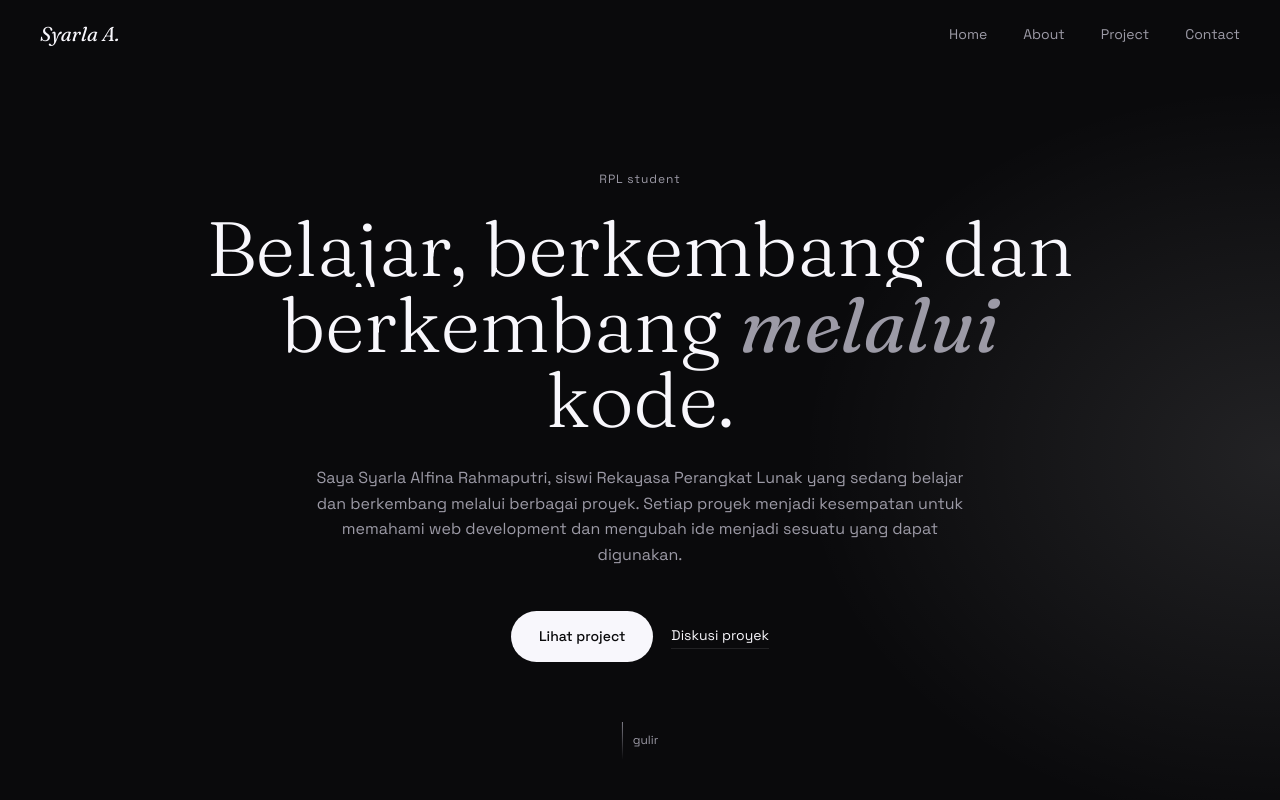
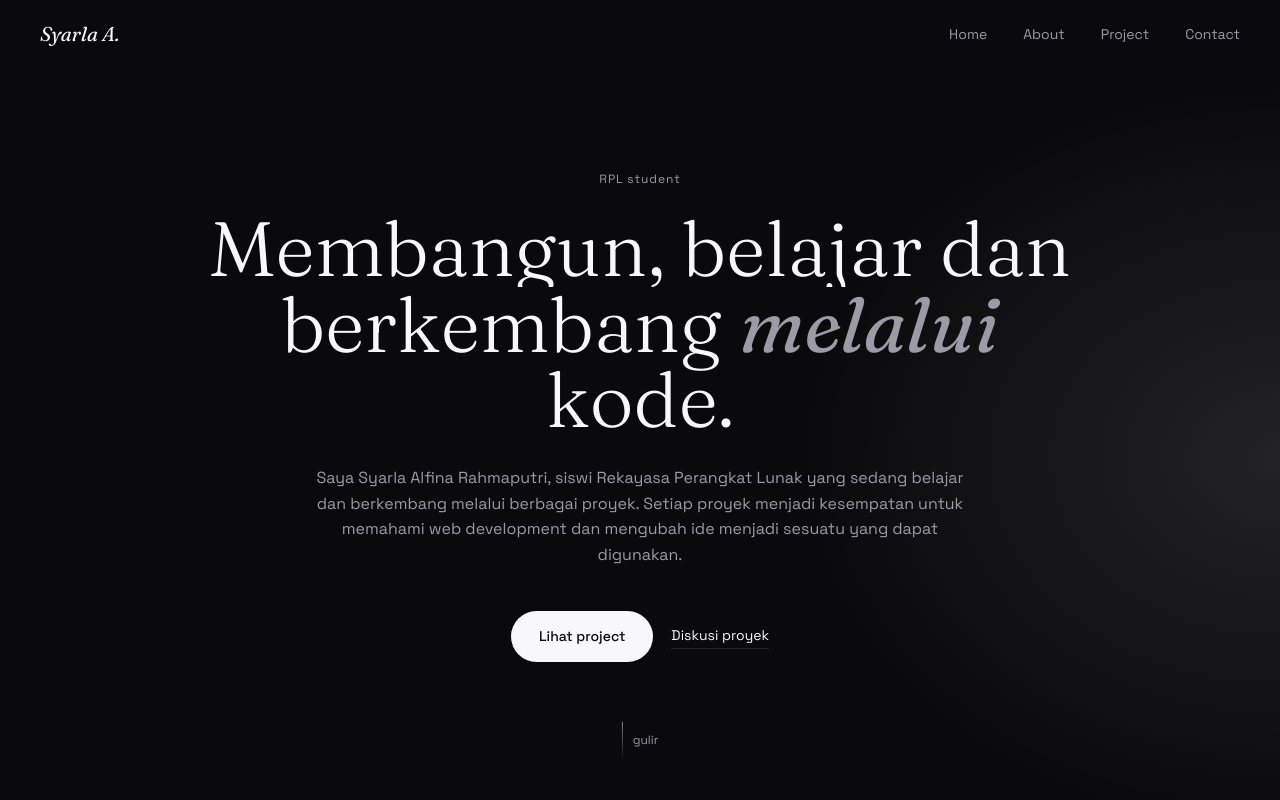
Before and after one commit to alfinaputrii/myprofile, a React (Vite) app: page / in a window 1280 px wide. Shown: the top 800 px of the page. Built offline with nearby package versions, Linux system fonts and the light colour scheme.

Commit message:
Perubahan lagi

```diff
--- a/src/components/Hero.jsx
+++ b/src/components/Hero.jsx
@@ -6,7 +6,7 @@ export default function Hero() {
       </div>
       <h1>
         <span className="line">
-          <span>Belajar, berkembang dan</span>
+          <span>Membangun, belajar dan</span>
         </span>
         <span className="line">
           <span>
```
